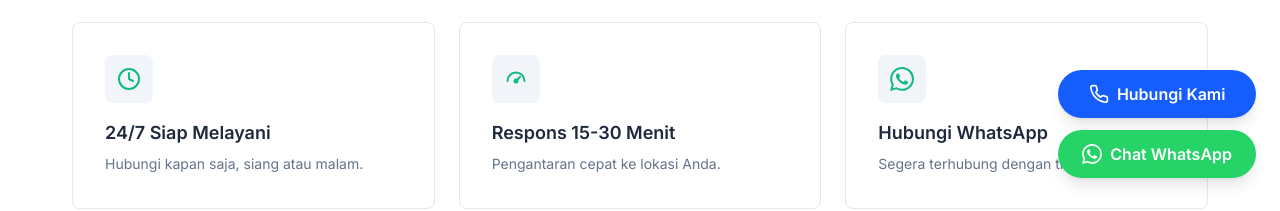
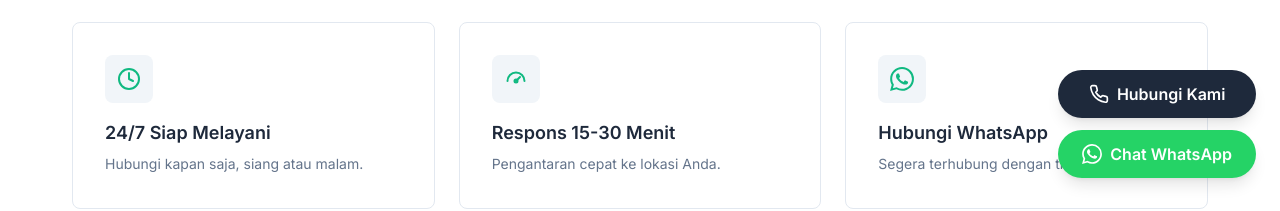
Before and after one commit to zeeinz-ux/Prime-Rescue, a Next.js app: page /Prime-Rescue/ in a window 1280 px wide. Shown: the part 598-809 px from the top of the page. Built offline with nearby package versions, Linux system fonts and the light colour scheme; no server answers.

Commit message:
style: use navy-dark for floating call button to match brand palette

```diff
--- a/components/ui/FloatingCta.tsx
+++ b/components/ui/FloatingCta.tsx
@@ -17,7 +17,7 @@ export default function FloatingCta() {
         href={`tel:${BUSINESS.phoneE164}`}
         onClick={() => trackPhoneClick("floating_cta")}
         aria-label={`Hubungi Kami via telepon ${BUSINESS.whatsappDisplay}`}
-        className={`${BASE_BUTTON_CLASSES} bg-blue-600 hover:bg-blue-700`}
+        className={`${BASE_BUTTON_CLASSES} bg-navy-dark hover:bg-slate-800`}
       >
         <Icon name="phone" className="h-4 w-4 shrink-0 md:h-5 md:w-5" />
         Hubungi Kami
```
